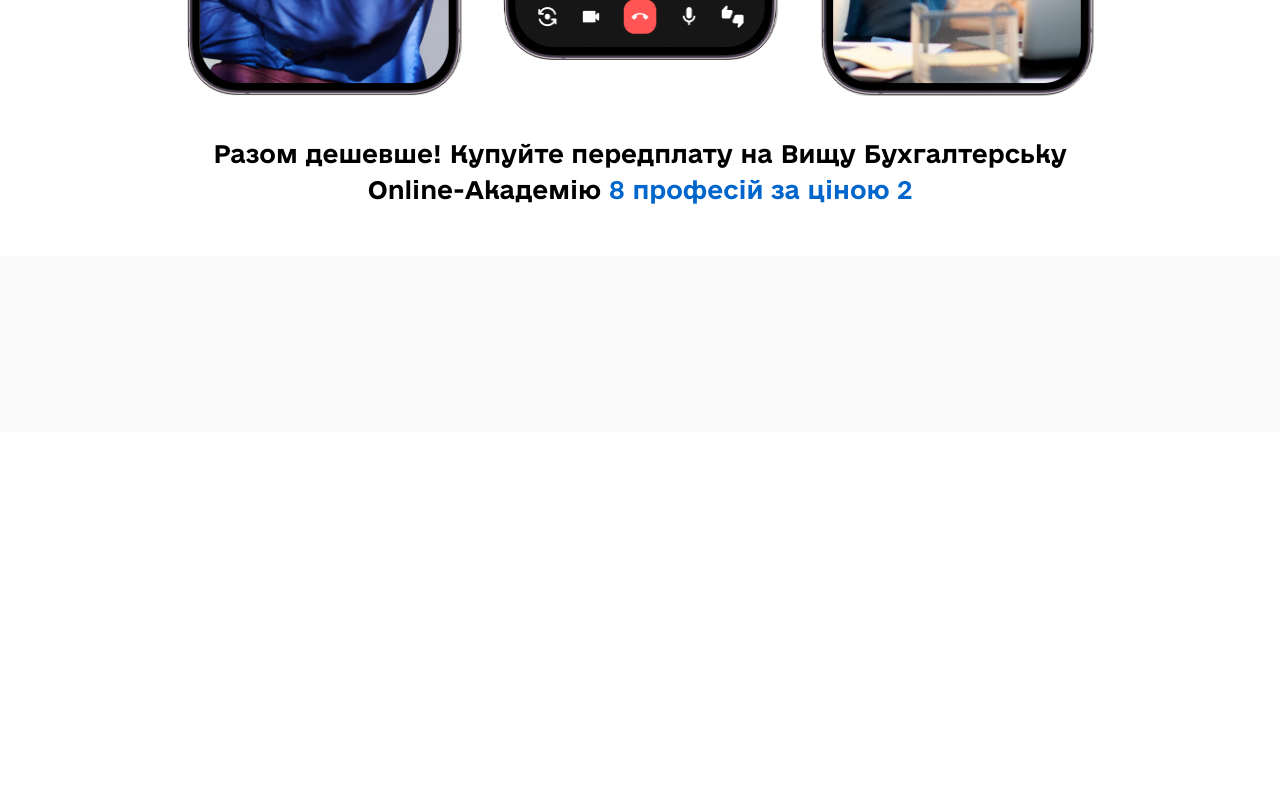
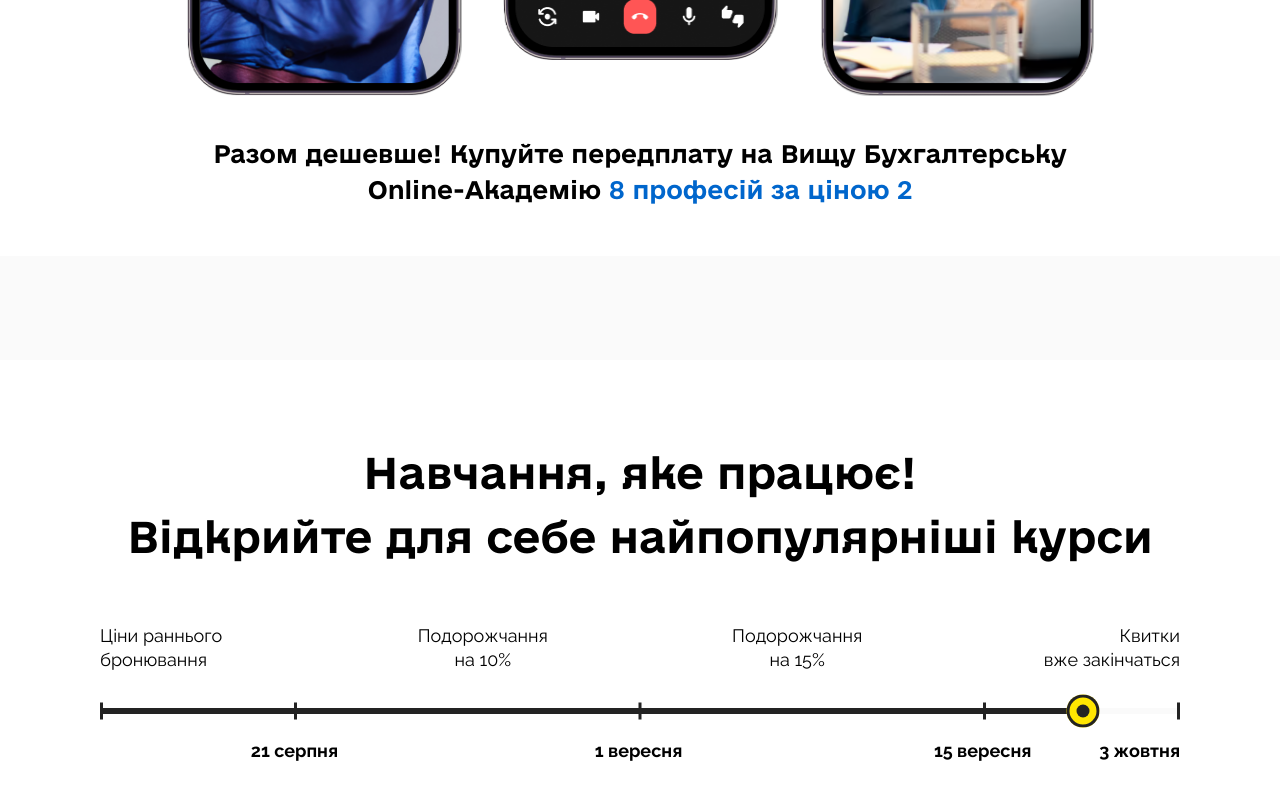
Before and after one commit to kashtan1231/landing-academy, a Vue app: page / in a window 1280 px wide. Shown: the part 888-1688 px from the top of the page. Before the commit the page ends 1320 px from the top, so only its background shows below. Built offline with nearby package versions, Linux system fonts and the light colour scheme.

Commit message:
created TimelapseComp

```diff
--- a/src/App.vue
+++ b/src/App.vue
@@ -1,15 +1,21 @@
 <template>
   <div class="page">
     <HeroComp />
+    <TimelapseComp />
   </div>
 </template>
 
 <script setup lang="ts">
 import HeroComp from '@/components/HeroComp.vue'
+import TimelapseComp from './components/TimelapseComp.vue'
 </script>
 
 <style lang="scss">
 .page {
   padding: 64px 0 176px;
+
+  > :not(:last-child) {
+    margin-bottom: 104px;
+  }
 }
 </style>
--- a/src/components/HeroComp.vue
+++ b/src/components/HeroComp.vue
@@ -38,6 +38,7 @@ import BaseButton from '@/components/BaseComponents/BaseButton.vue'
 
   &__wrapper {
     max-width: 1080px;
+    width: 100%;
   }
 
   &__subtitle {
--- /dev/null
+++ b/src/components/TimelapseComp.vue
@@ -0,0 +1,227 @@
+<template>
+  <div class="timelaps-comp">
+    <div class="timelaps-comp__wrapper">
+      <h1 class="timelaps-comp__title">
+        Навчання, яке працює! <br />
+        Відкрийте для себе найпопулярніші курси
+      </h1>
+
+      <div class="text-box">
+        <p class="text-box__item regular">Ціни раннього бронювання</p>
+        <p class="text-box__item regular">Подорожчання на 10%</p>
+        <p class="text-box__item regular">Подорожчання на 15%</p>
+        <p class="text-box__item regular">Квитки <br />вже закінчаться</p>
+      </div>
+
+      <div class="timeline">
+        <div class="timeline__slider" :style="`width: ${timeLineWidth}%`"></div>
+        <div class="timeline__points">
+          <div v-for="point in 5" class="timeline__point" :key="point"></div>
+        </div>
+        <div class="timeline__shadow-line"></div>
+      </div>
+    </div>
+  </div>
+</template>
+
+<script setup lang="ts">
+import { onMounted, ref } from 'vue'
+
+const timeLineWidth = ref(0)
+
+onMounted(() => {
+  const today = new Date().getTime()
+  const datePoint1 = new Date(2023, 7, 21).getTime()
+  const datePoint2 = new Date(2023, 8, 1).getTime()
+  const datePoint3 = new Date(2023, 8, 15).getTime()
+  const datePoint4 = new Date(2023, 9, 3).getTime()
+
+  switch (true) {
+    case today < datePoint1:
+      timeLineWidth.value = 9
+      break
+    case today === datePoint1:
+      timeLineWidth.value = 18
+      break
+    case today < datePoint2:
+      timeLineWidth.value = 34
+      break
+    case today === datePoint2:
+      timeLineWidth.value = 50
+      break
+    case today < datePoint3:
+      timeLineWidth.value = 66
+      break
+    case today === datePoint3:
+      timeLineWidth.value = 82
+      break
+    case today < datePoint4:
+      timeLineWidth.value = 91
+      break
+    default:
+      timeLineWidth.value = 100
+  }
+})
+</script>
+
+<style lang="scss">
+.timelaps-comp {
+  display: flex;
+  justify-content: center;
+  width: 100%;
+  text-align: center;
+  background-color: $white;
+  padding: 80px 16px 112px;
+
+  &__wrapper {
+    max-width: 1080px;
+    width: 100%;
+  }
+
+  &__title {
+    margin-bottom: 56px;
+  }
+
+  .text-box {
+    display: flex;
+    justify-content: space-between;
+    margin-bottom: 36px;
+
+    &__item {
+      width: 137px;
+
+      &:first-child {
+        text-align: left;
+      }
+
+      &:last-child {
+        text-align: right;
+      }
+    }
+  }
+
+  .timeline {
+    position: relative;
+    width: 100%;
+
+    &__slider {
+      position: relative;
+      top: 0;
+      left: 0;
+      width: 60%;
+      height: 6px;
+      background-color: $black;
+      z-index: 2;
+
+      &::before {
+        content: '';
+        position: absolute;
+        right: 0;
+        top: 50%;
+        transform: translate(50%, -50%);
+        display: block;
+        width: 33px;
+        height: 33px;
+        background-color: $yellow;
+        border-radius: 50%;
+        box-shadow: inset 0 0 0 3px $black;
+      }
+
+      &::after {
+        content: '';
+        position: absolute;
+        right: 0;
+        top: 50%;
+        transform: translate(50%, -50%);
+        display: block;
+        width: 13px;
+        height: 13px;
+        background-color: $black;
+        border-radius: 50%;
+      }
+    }
+
+    &__point {
+      position: absolute;
+      top: 50%;
+      left: 0;
+      transform: translateY(-50%);
+      width: 3px;
+      height: 17px;
+      background-color: $black;
+      z-index: 1;
+
+      &:nth-child(2) {
+        left: 18%;
+
+        &::after {
+          content: '21 серпня';
+          position: absolute;
+          top: 36px;
+          left: 0;
+          transform: translateX(-50%);
+          width: max-content;
+          @extend .regular;
+          font-weight: 700;
+        }
+      }
+
+      &:nth-child(3) {
+        left: 50%;
+        transform: translate(-50%, -50%);
+
+        &::after {
+          content: '1 вересня';
+          position: absolute;
+          top: 36px;
+          left: 0;
+          transform: translateX(-50%);
+          width: max-content;
+          @extend .regular;
+          font-weight: 700;
+        }
+      }
+
+      &:nth-child(4) {
+        right: 18%;
+        left: unset;
+
+        &::after {
+          content: '15 вересня';
+          position: absolute;
+          top: 36px;
+          left: 0;
+          transform: translateX(-50%);
+          width: max-content;
+          @extend .regular;
+          font-weight: 700;
+        }
+      }
+
+      &:last-child {
+        left: unset;
+        right: 0;
+
+        &::after {
+          content: '3 жовтня';
+          position: absolute;
+          top: 36px;
+          right: 0;
+          width: max-content;
+          @extend .regular;
+          font-weight: 700;
+        }
+      }
+    }
+
+    &__shadow-line {
+      position: absolute;
+      top: 0;
+      left: 0;
+      width: 100%;
+      height: 6px;
+      background-color: $gray;
+    }
+  }
+}
+</style>
```
